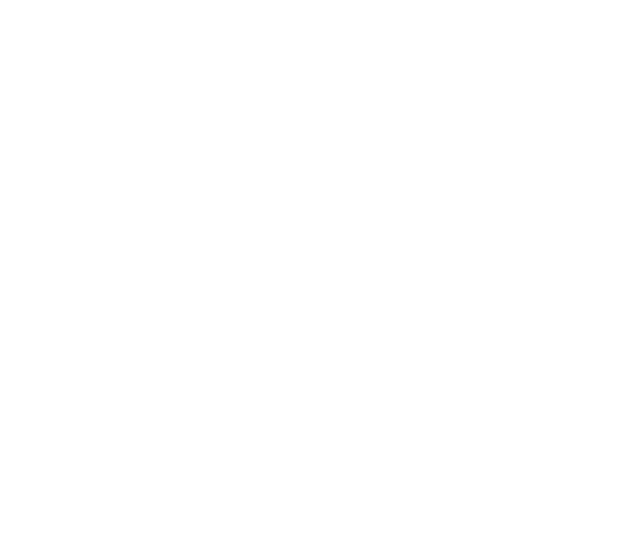
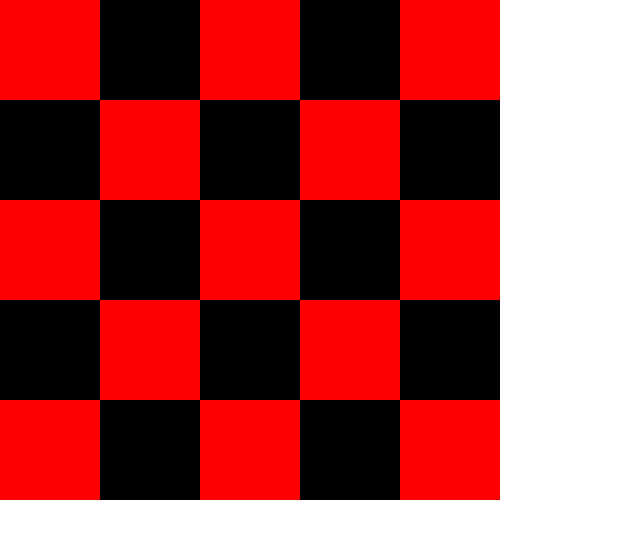
Before and after one commit to mhaseebdevelope/chessbox, a plain HTML site: page index.html in a window 1280 px wide. Shown: the whole page, without its empty margins (0-640 px from the left). Drawn offline with Linux system fonts and the light colour scheme; the site is published under a folder, as on GitHub Pages, so addresses that start at the root find nothing.

Commit message:
Update index.html

```diff
--- a/index.html
+++ b/index.html
@@ -3,8 +3,8 @@
 <head>
     <meta charset="UTF-8">
     <meta name="viewport" content="width=, initial-scale=1.0">
-    <title>Document</title>
-    <link rel="stylesheet" href="/style.css ">
+    <title>Chess box</title>
+    <link rel="stylesheet" href="style.css ">
 </head>
 <body>
     <div class="body">
```
